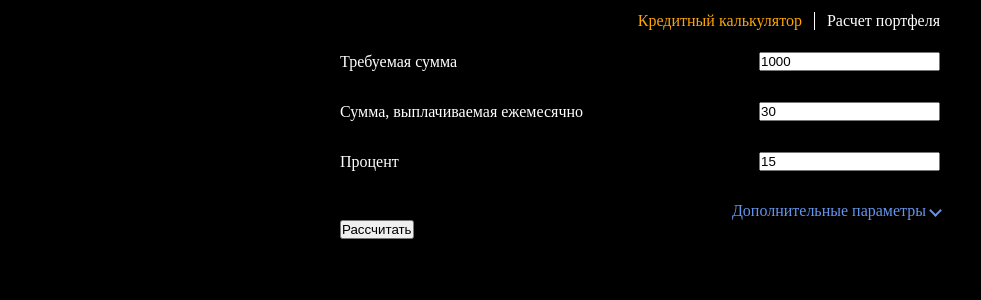
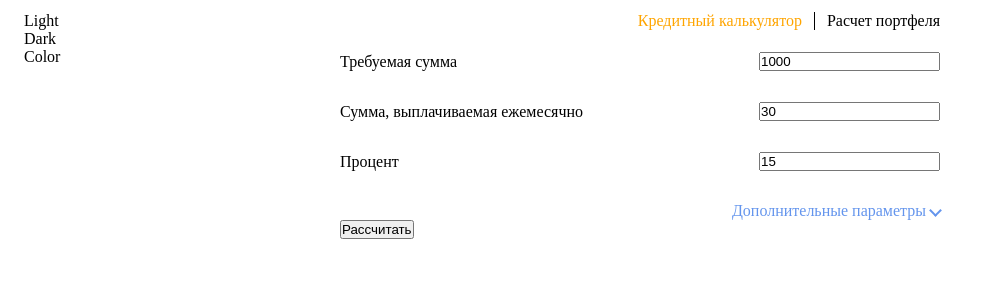
Before and after one commit to timastafx/loanCalculate, an Angular app: page /#/loanCalculate in a window 1280 px wide. Shown: the top 300 px of the page, without its empty margins (0-981 px from the left). Built offline with nearby package versions, Linux system fonts and the light colour scheme.

Commit message:
Finished theming

```diff
--- a/src/app/root-component/app.component.html
+++ b/src/app/root-component/app.component.html
@@ -1,4 +1,15 @@
 <div class="app-component" [ngClass]="themeClass">
+  <ul class="app-component__theme-selector app-component-theme-selector">
+    <li
+      *ngFor="let theme of themeValues"
+      class="app-component-theme-selector__item"
+      [class.app-component-theme-selector__item--active]="theme === activeTheme"
+      (click)="onThemeChange(theme)"
+    >
+      {{ theme }}
+    </li>
+  </ul>
+
   <div class="app-component__content">
     <core-tabs [tabs]="tabs"></core-tabs>
 
--- a/src/app/root-component/app.component.less
+++ b/src/app/root-component/app.component.less
@@ -23,10 +23,28 @@
   background-color: var(--primary-background-color, white);
   width: 100%;
   height: 100vh;
+  transition: background-color 0.3s ease;
+
+  &__theme-selector {
+    position: absolute;
+    top: 12px;
+    left: 24px;
+  }
+
+  &-theme-selector {
+    &__item {
+      cursor: pointer;
+      color: var(--primary-text-color, black);
+
+      &--active {
+        color: var(--secondary-text-color, orange);
+      }
+    }
+  }
+
+  &__content {
+    max-width: 600px;
+    margin-left: auto;
+    margin-right: auto;
+  }
 }
-
-.app-component__content {
-  max-width: 600px;
-  margin-left: auto;
-  margin-right: auto;
-}
--- a/src/app/root-component/app.component.ts
+++ b/src/app/root-component/app.component.ts
@@ -1,4 +1,4 @@
-import { Component } from '@angular/core';
+import { Component, OnInit } from '@angular/core';
 import { Tab } from '../../../components/src/tabs/tabs.component';
 
 export enum Theme {
@@ -15,13 +15,16 @@ const themesClassMap = {
   [Theme.Color]: `${themeClassName}--color`
 };
 
+const localStorageThemeName = 'Theme';
+
 @Component({
   selector: 'app-root',
   templateUrl: './app.component.html',
   styleUrls: ['./app.component.less']
 })
-export class AppComponent {
-  theme = Theme.Dark;
+export class AppComponent implements OnInit {
+  activeTheme = Theme.Light;
+  themeValues = Object.values(Theme);
 
   tabs: Tab[] = [
     {
@@ -38,7 +41,16 @@ export class AppComponent {
 
   get themeClass(): { [key: string]: boolean } {
     return {
-      [themesClassMap[this.theme]]: true
+      [themesClassMap[this.activeTheme]]: true
     };
   }
+
+  ngOnInit(): void {
+    this.activeTheme = localStorage.getItem(localStorageThemeName) as Theme;
+  }
+
+  onThemeChange(theme: Theme): void {
+    this.activeTheme = theme;
+    localStorage.setItem(localStorageThemeName, theme);
+  }
 }
--- a/src/styles.less
+++ b/src/styles.less
@@ -3,3 +3,7 @@
   padding: 0;
   margin: 0;
 }
+
+ul {
+  list-style: none;
+}
```
